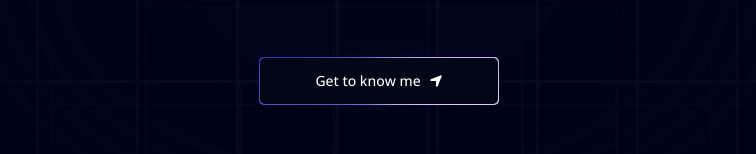
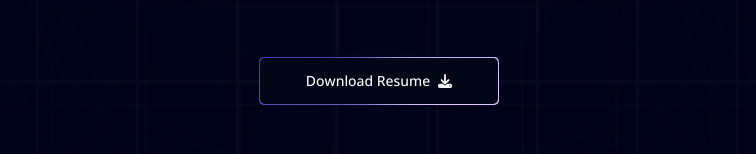
Before and after one commit to sina-sahraiann/sinaSahraeian, a Next.js app: page / in a window 1280 px wide. Shown: the part 420-574 px from the top of the page, without its empty margins (261-1017 px from the left). Built offline with nearby package versions, Linux system fonts and the light colour scheme.

Commit message:
added resume download

```diff
--- a/components/Hero.tsx
+++ b/components/Hero.tsx
@@ -1,4 +1,4 @@
-import { FaLocationArrow } from "react-icons/fa6";
+import { FaDownload, FaLocationArrow } from "react-icons/fa6";
 
 import MagicButton from "./MagicButton";
 import { Spotlight } from "./ui/Spotlight";
@@ -59,10 +59,10 @@ const Hero = () => {
             className="text-center text-[40px] md:text-5xl lg:text-6xl text-balance"
           />
 
-          <a href="#about">
+          <a href="/Sina_sahraeian_resume.pdf">
             <MagicButton
-              title="Get to know me"
-              icon={<FaLocationArrow />}
+              title="Download Resume"
+              icon={<FaDownload />}
               position="right"
             />
           </a>
```
Also changed, not shown: 1 other file (tests, documents, lock files or other folders).
